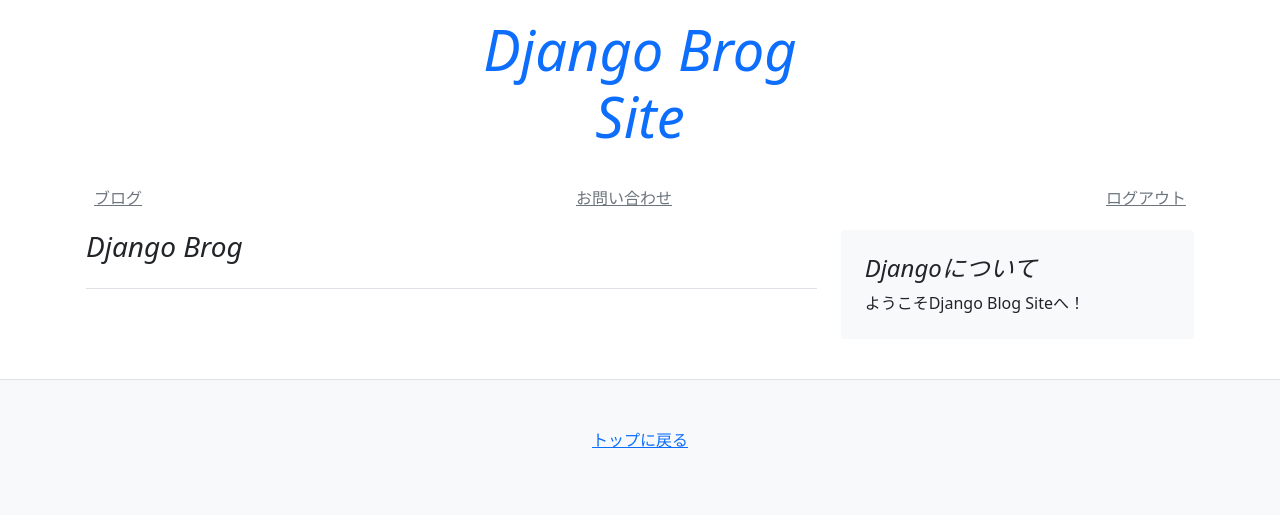
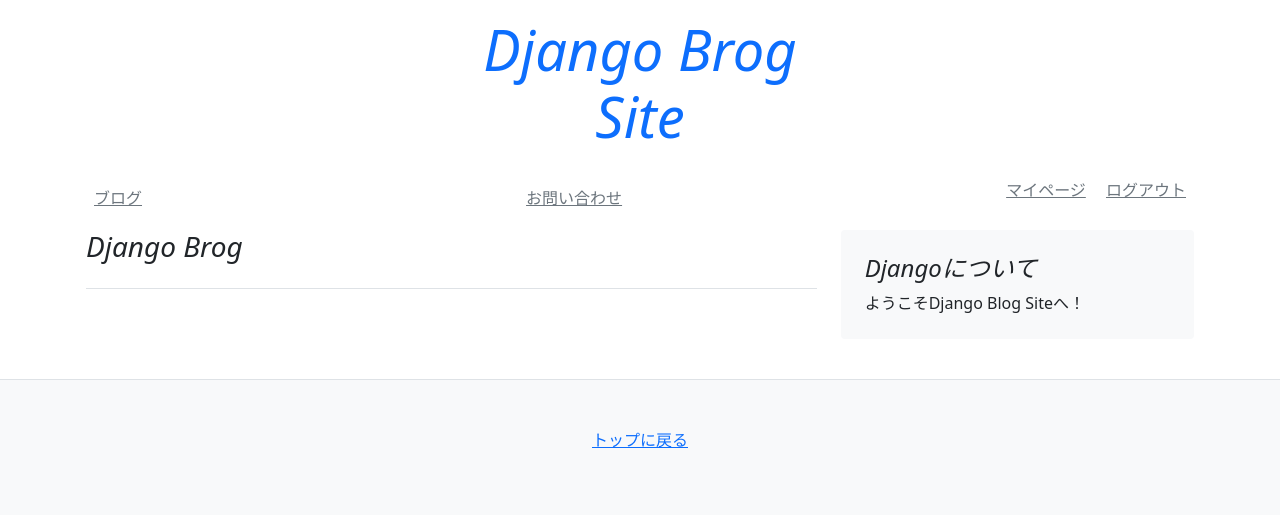
Before and after one commit to Ko-s-y/Django_brog_site, a Django app: page /blog/ in a window 1280 px wide. Shown: the top 515 px of the page. Run offline with Django 4.2, Linux system fonts and the light colour scheme; the visitor is signed in with stand-in values (Sample User, id 1); data that the repository does not hold is empty; some libraries are stand-ins or nearby versions.

Commit message:
add: mypage link

```diff
--- a/templates/mysite/snippets/header.html
+++ b/templates/mysite/snippets/header.html
@@ -13,7 +13,10 @@
       <a class="p-2 link-secondary" href="#">お問い合わせ</a>
 
       {% if user.is_authenticated %}
-      <a class="p-2 link-secondary" href="/logout/">ログアウト</a>
+      <div>
+        <a class="p-2 link-secondary" href="/mypage/">マイページ</a>
+        <a class="p-2 link-secondary" href="/logout/">ログアウト</a>
+      </div>
       {% else %}
       <div>
         <a class="p-2 link-secondary" href="/login/">ログイン</a>
```
